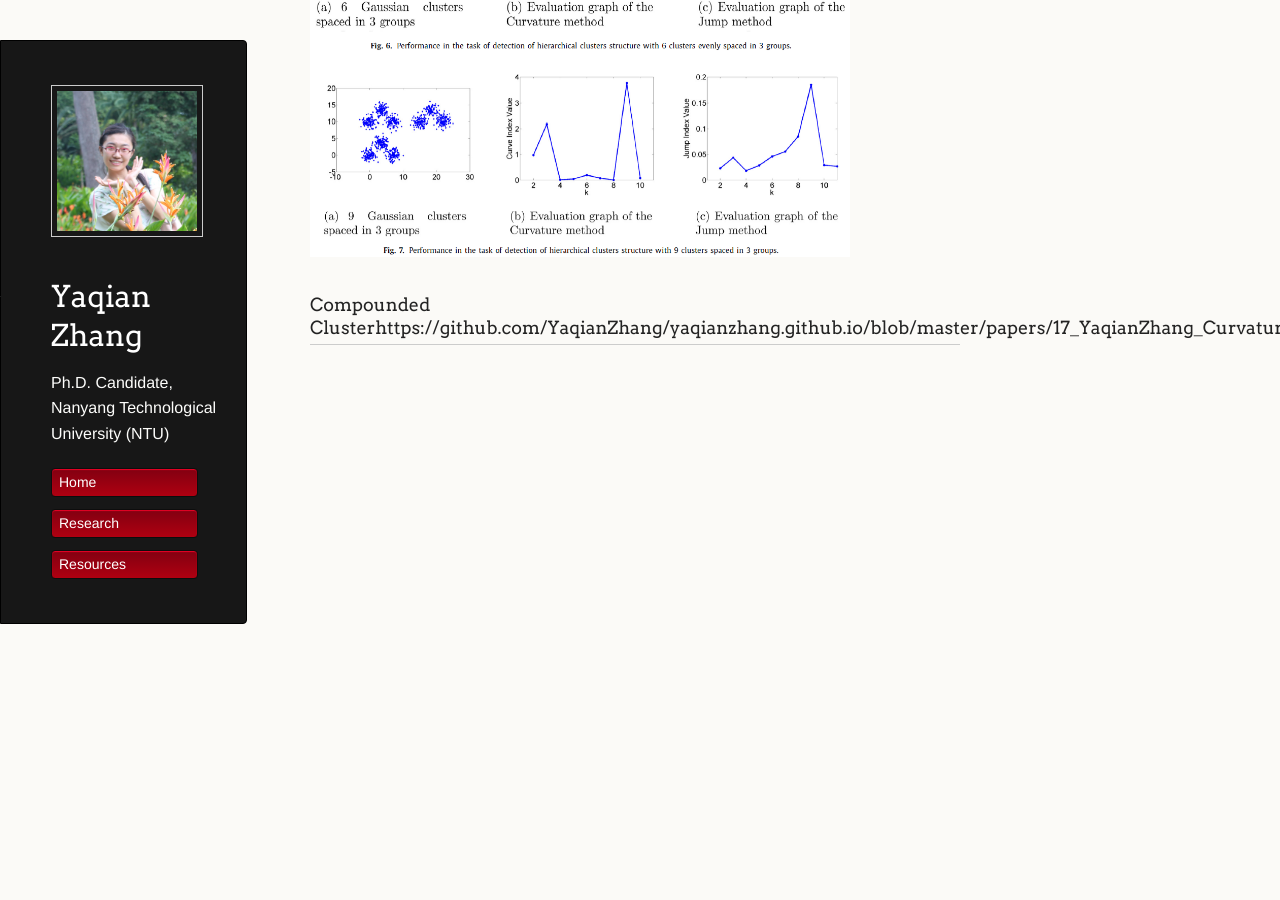
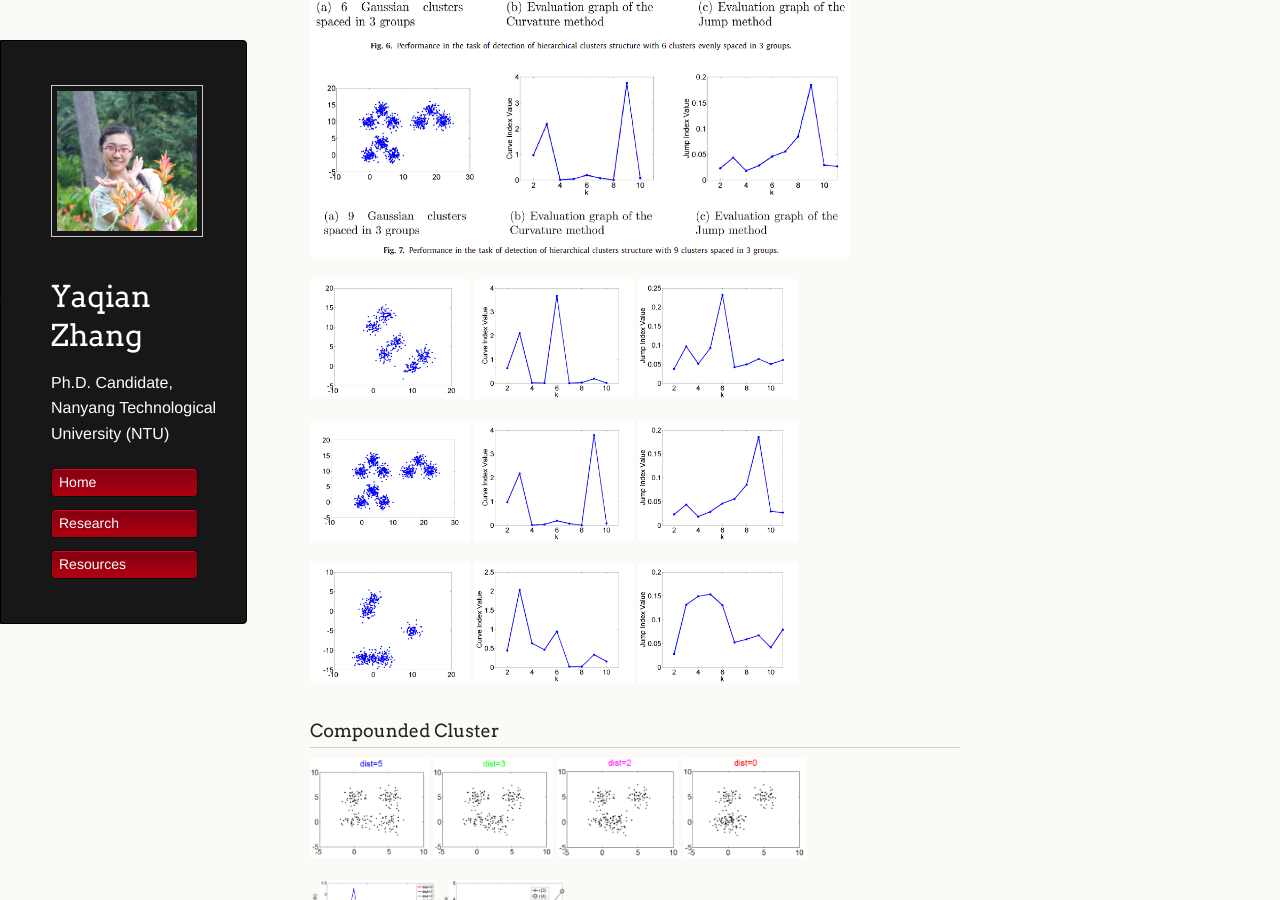
Before and after one commit to YaqianZhang/yaqianzhang.github.io, a Jekyll site: the page built from _posts/2017-05-16-determining-the-number-of-clusters.md, in a window 1280 px wide and 900 px high, scrolled down 3460 px. Built offline with Jekyll 4.4.1, drawn with Linux system fonts in a browser that asks for light colours; formulas are drawn with MathJax 3.

Commit message:
Update 2017-05-16-determining-the-number-of-clusters.md

```diff
--- a/_posts/2017-05-16-determining-the-number-of-clusters.md
+++ b/_posts/2017-05-16-determining-the-number-of-clusters.md
@@ -68,6 +68,32 @@ The proposed curvature-based method was compared with 6 other well-known approac
 ### Prediction Accuracy of Cluster Number
 
 ### Detection of Hierarchical Cluster Structure
+
 <img src="/images/fig2_2.PNG"  class="inline" height="400"/>
 
-### Compounded Clusterhttps://github.com/YaqianZhang/yaqianzhang.github.io/blob/master/papers/17_YaqianZhang_Curvature_Cluster_InformationScience.pdf
+<img src="/images/curvature_pic/6_subcluster.png"  height="120" />
+<img src="/images/curvature_pic/6_subcluster_Curve.png"  height="120" />
+<img src="/images/curvature_pic/6_subcluster_Jump.png"  height="120" />
+
+<img src="/images/curvature_pic/7_subcluster.png"  height="120" />
+<img src="/images/curvature_pic/7_subcluster_Curve.png"  height="120" />
+<img src="/images/curvature_pic/7_subcluster_Jump.png"  height="120" />
+
+<img src="/images/curvature_pic/8_subcluster.png"  height="120" />
+<img src="/images/curvature_pic/8_subcluster_Curve.png"  height="120" />
+<img src="/images/curvature_pic/8_subcluster_Jump.png"  height="120" />
+
+
+### Compounded Cluster
+
+<img src="/images/curvature_pic/intermix1.png"  height="100" />
+<img src="/images/curvature_pic/intermix2.png"  height="100" />
+<img src="/images/curvature_pic/intermix3.png"  height="100" />
+<img src="/images/curvature_pic/intermix4.png"  height="100" />
+
+<img src="/images/curvature_pic/figure8_1.png"  height="100" />
+<img src="/images/curvature_pic/figure8_2.png"  height="100" />
+
+<img src="/images/curvature_pic/8_CH.png"  height="120" />
+<img src="/images/curvature_pic/8_KL.png"  height="120" />
+<img src="/images/curvature_pic/8_Hartigan.png"  height="120" />
```
